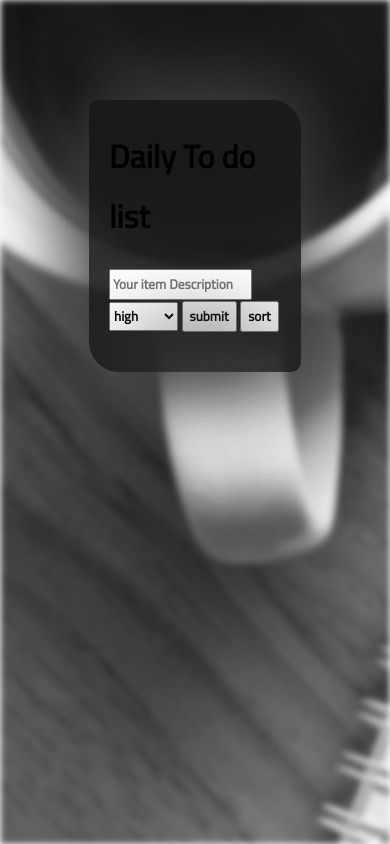
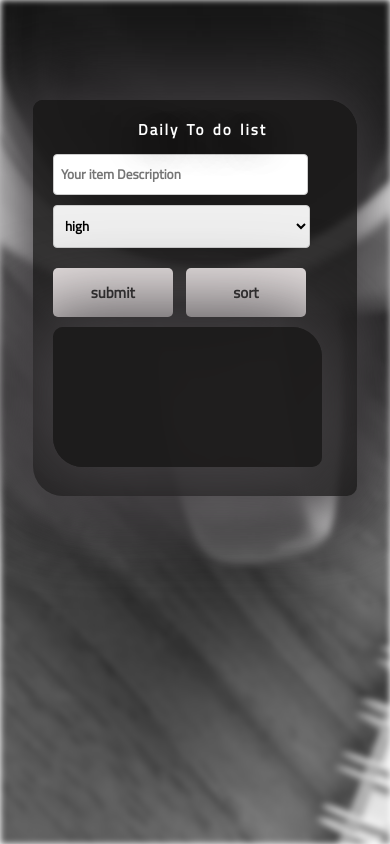
Before and after one commit to FACG5/flawless-todo-list, a website: page index.html in a window 390 px wide. Drawn offline with Linux system fonts and the light colour scheme.

Commit message:
editing final editing after review

```diff
--- a/dom.js
+++ b/dom.js
@@ -26,6 +26,7 @@
 
   update(newState);
   descriptionToDo.value='';
+
   }
    });
 
@@ -67,10 +68,11 @@
 var span = document.createElement('span');
 span.textContent = todo.description+ ": ( "+todo.priority+" )";
 if(todo.mark){
+  span.classList.add("mark");
 
-  span.style.background="#d6d62a";
-  span.style.color="black";
-  span.style.padding="0px 15px";
+  // span.style.background="#d6d62a";
+  // span.style.color="black";
+  // span.style.padding="0px 15px";
 todoNode.appendChild(span);
 
 }
@@ -83,8 +85,15 @@ else{
     deleteButtonNode.className='far fa-trash-alt icon';
 
     deleteButtonNode.addEventListener('click', function(event) {
+      var confirmmessage = confirm("Are You Sure ?");
+      if(confirmmessage){
+
       var newState = todoFunctions.deleteTodo(state, todo.id);
       update(newState);
+      }
+      else{
+
+      }
     });
     todoNode.appendChild(deleteButtonNode);
 
--- a/index.html
+++ b/index.html
@@ -1,5 +1,5 @@
 <!DOCTYPE html>
-<html>
+<html lang="en">
   <head>
     <meta charset="utf-8">
     <title>tdd todo</title>
@@ -11,13 +11,13 @@
 
   </head>
   <body>
-      <div class="bg">  </div>
+      <div class="background">  </div>
           <div class="content">
 <h1>Daily To do list </h1>
     <form id="add-todo">
-      <input id = "description"type="text" name="description" value="" placeholder="Your item Description">
+      <input for="description"id = "description"type="text" name="description" value="" placeholder="Your item Description" aria-label="Search">
 
-      <select id="select">
+      <select name="priority" id="select" aria-label="Search">
         <option value="high">high</option>
         <option value="medium">medium</option>
         <option value="low">low</option>
--- a/style.css
+++ b/style.css
@@ -5,7 +5,7 @@ font-weight: bold;
 
 }
 
-.bg {
+.background {
     position: absolute;
     left: 0;
     right: 0;
@@ -36,7 +36,7 @@ padding: 5px 5px 20px 20px;
     padding :0px;
 
 }
-input[type=submit]{
+
 
 input[type=submit] {
     background-color: rgb(233, 227, 227);
@@ -104,8 +104,9 @@ text-shadow: 0px 12px 30px rgba(0, 0, 0, 1);
     background-color:lightgray;
     }
     .mark {
-        text-decoration: line-through;
-        background-color: red;
+     background:#d6d62a;
+         color:black;
+        padding:0px 15px;
 
     }
     input [type=checkbox]{
@@ -133,3 +134,66 @@ text-shadow: 0px 12px 30px rgba(0, 0, 0, 1);
     .icon:hover{
         cursor: pointer;
     }
+
+
+    @media (max-width: 600px) {
+        input[type=text]{
+            /* display: block; */
+            width: 80%;
+            border: 1px solid #ccc;
+            border-radius: 4px;
+            resize: vertical;
+            padding: 7px;
+            display: block;
+        }
+        .add{
+            width:40%;
+            margin-right: 10px;
+
+        }
+        .content h1 {
+            /* margin-left:250px; */
+            text-align: center;
+            letter-spacing: 2px;
+            word-spacing: 2px;
+            color: rgb(255, 255, 255);
+            text-shadow: 0px 12px 30px rgba(0, 0, 0, 1);
+            font-size: 15px;
+            }
+            select{
+                display: block;
+                margin-top: 10px;
+                width: 86%;
+                border: 1px solid #ccc;
+                border-radius: 4px;
+                /* resize: vertical; */
+                padding: 7px;
+                margin-left: 0%;
+
+
+
+            }
+            .sort{
+                width: 40%;
+
+            }
+            .content{
+                background: rgba(29, 28, 28, 0.9);
+                border-radius:10px 30px 10px 30px;
+                position: relative;
+                width:80%;
+                box-shadow: -6px 0px 80px 19px rgba(69,66,69,1);
+                margin:0 auto;
+                margin-top: 100px;
+                padding: 5px 5px 20px 20px;
+                }
+                .view{
+                    margin-top: 10px;
+                    padding :0px;
+                    width: 90%;
+                    margin-left: 0%;
+                    display: inline-block;
+
+                }
+
+    }
```
